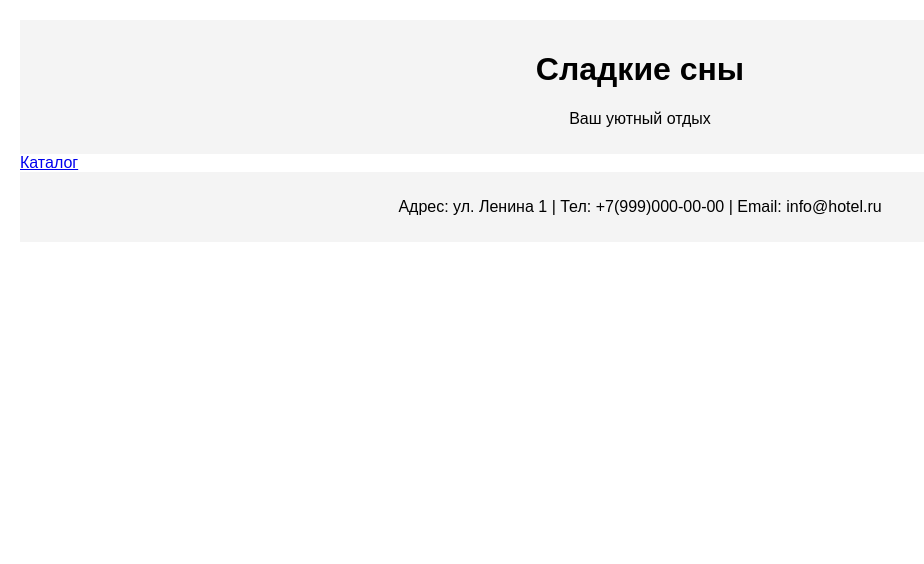
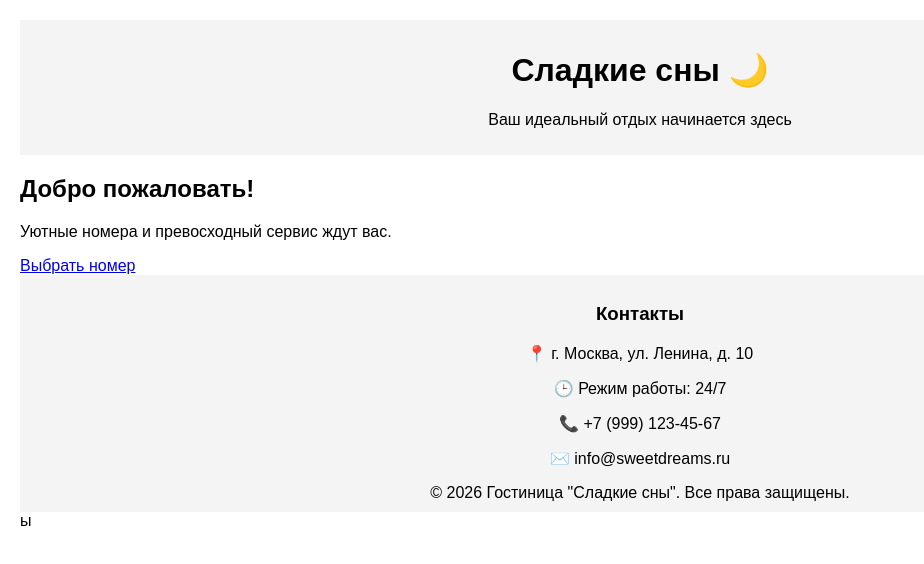
Before and after one commit to bertik1111/hotel, a plain HTML site: page index.html in a window 1280 px wide. Shown: the whole page, without its empty margins (0-924 px from the left). Drawn offline with Linux system fonts and the light colour scheme.

Commit message:
Update index.html

```diff
--- a/index.html
+++ b/index.html
@@ -3,12 +3,40 @@
 <html lang="ru">
 <head>
     <meta charset="UTF-8">
-    <title>Сладкие сны</title>
+    <meta name="viewport" content="width=device-width, initial-scale=1.0">
+    <title>Гостиница "Сладкие сны"</title>
     <link rel="stylesheet" href="style.css">
+    <link href="https://fonts.googleapis.com/css2?family=Montserrat:wght@400;600&display=swap" rel="stylesheet">
 </head>
 <body>
-    <header><h1>Сладкие сны</h1><p>Ваш уютный отдых</p></header>
-    <main><a href="catalog.html">Каталог</a></main>
-    <footer><p>Адрес: ул. Ленина 1 | Тел: +7(999)000-00-00 | Email: info@hotel.ru</p></footer>
+    <header class="main-header">
+        <div class="container">
+            <h1 class="logo">Сладкие сны 🌙</h1>
+            <p class="slogan">Ваш идеальный отдых начинается здесь</p>
+        </div>
+    </header>
+
+    <main class="hero">
+        <div class="container hero-content">
+            <h2>Добро пожаловать!</h2>
+            <p>Уютные номера и превосходный сервис ждут вас.</p>
+            <a href="catalog.html" class="btn btn-primary">Выбрать номер</a>
+        </div>
+    </main>
+
+    <footer class="main-footer">
+        <div class="container footer-grid">
+            <div class="contact-block">
+                <h3>Контакты</h3>
+                <p>📍 г. Москва, ул. Ленина, д. 10</p>
+                <p>🕒 Режим работы: 24/7</p>
+                <p>📞 +7 (999) 123-45-67</p>
+                <p>✉️ info@sweetdreams.ru</p>
+            </div>
+        </div>
+        <div class="copyright">
+            © 2026 Гостиница "Сладкие сны". Все права защищены.
+        </div>
+    </footer>
 </body>
-</html>
+</html>ы
```
